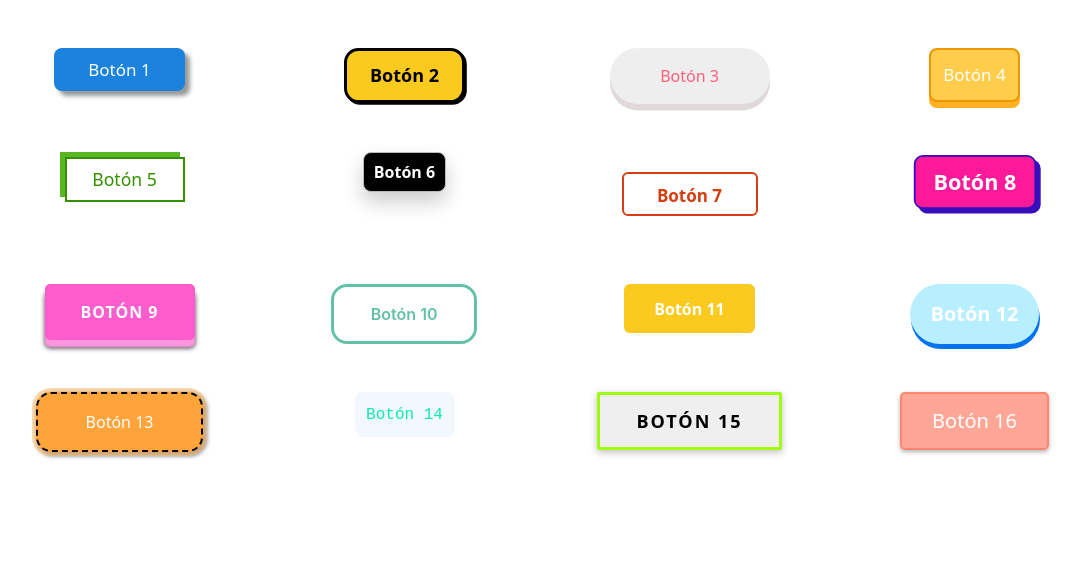
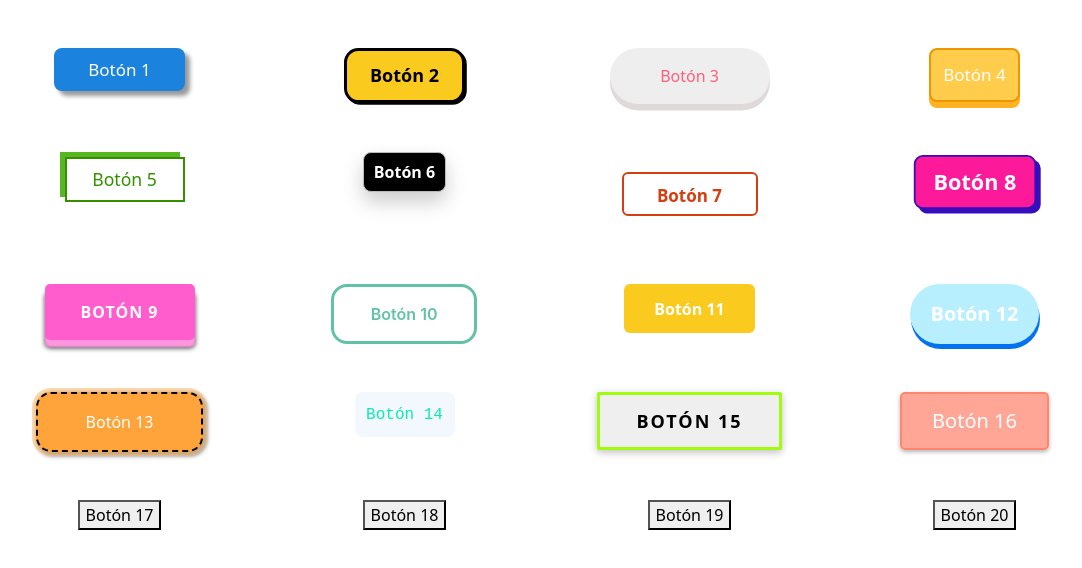
Before and after one commit to EduardoHernandezGuzman/botones-de-prueba-1, a website: page index.html in a window 1280 px wide. Shown: the whole page, without its empty margins (93-1175 px from the left). Drawn offline with nearby package versions, Linux system fonts and the light colour scheme.

Commit message:
Update index.html

```diff
--- a/index.html
+++ b/index.html
@@ -103,6 +103,28 @@
     </div>
   </div>
 
+  <div class="container text-center mt-5 oscuro">
+    <div class="row row-cols-4">
+
+      <div class="col">
+        <button id="boton17"> Botón 17
+        </button>
+      </div>
+      <div class="col">
+        <button id="boton18"> Botón 18
+        </button>
+      </div>
+      <div class="col">
+        <button id="boton19"> Botón 19
+        </button>
+      </div>
+      <div class="col">
+        <button id="boton20"> Botón 20
+        </button>
+      </div>
+    </div>
+  </div>
+
 
   <script src="https://cdn.jsdelivr.net/npm/@popperjs/core@2.11.8/dist/umd/popper.min.js"
     integrity="sha384-I7E8VVD/ismYTF4hNIPjVp/Zjvgyol6VFvRkX/vR+Vc4jQkC+hVqc2pM8ODewa9r"
```
